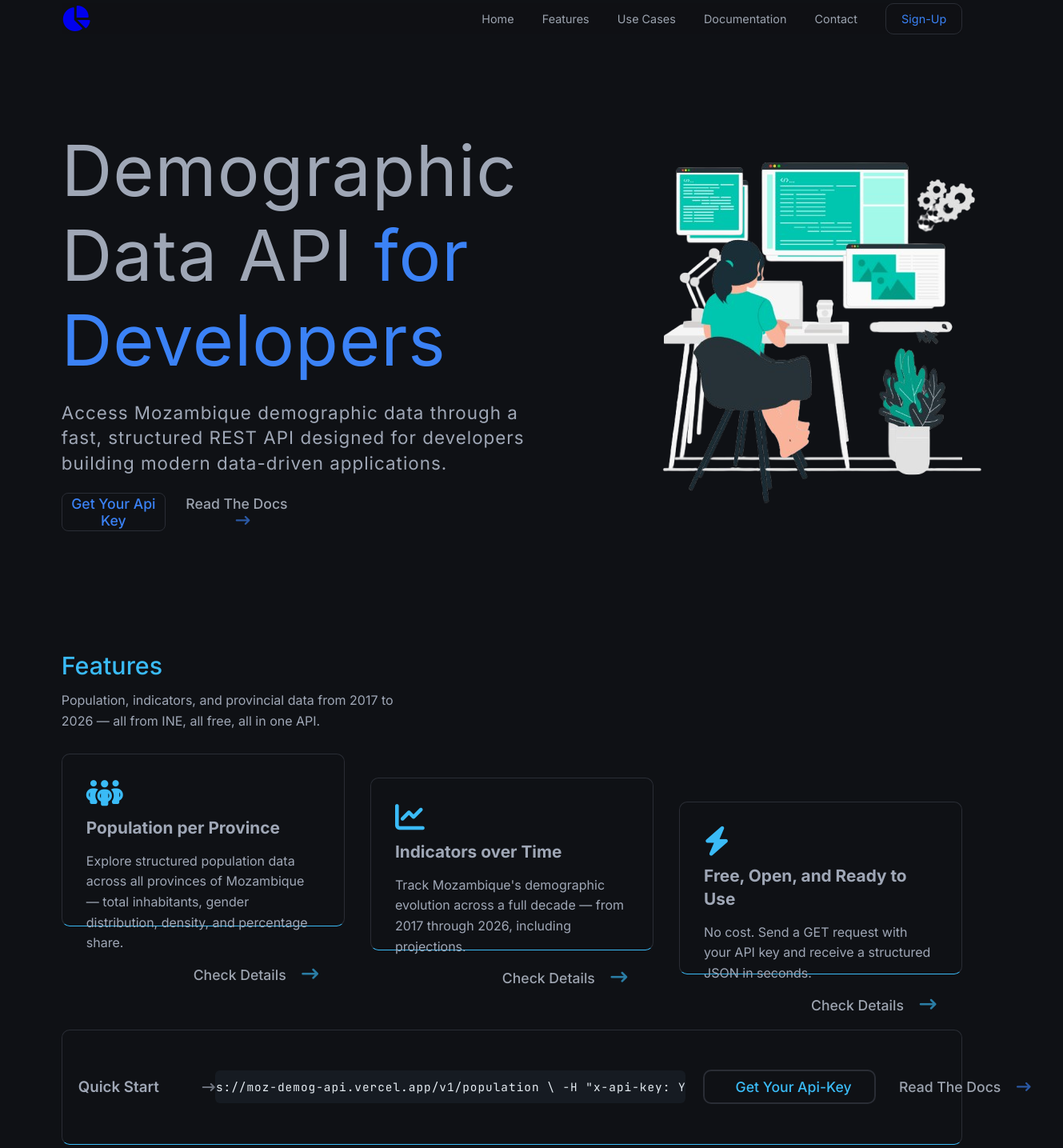
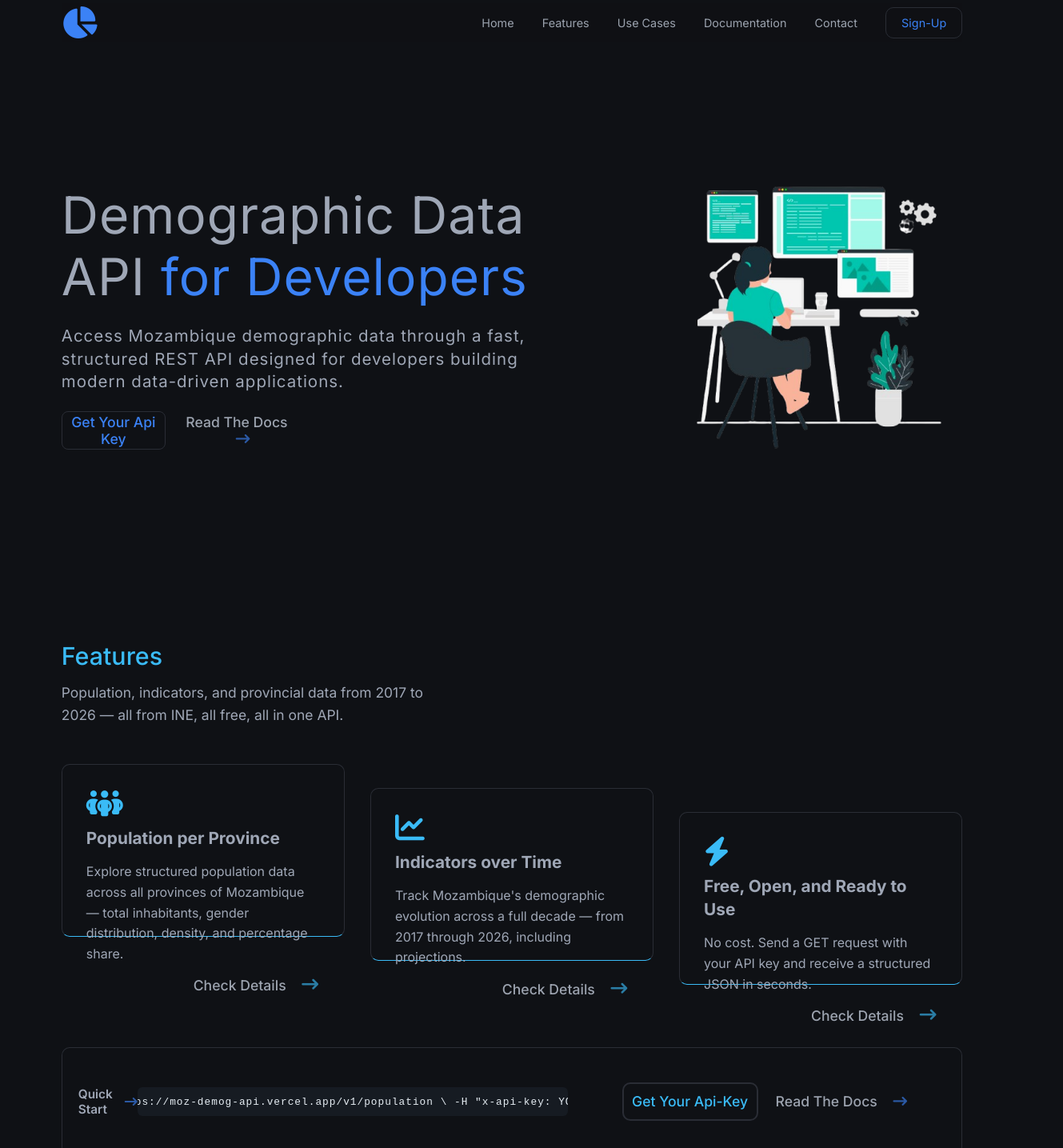
Before and after one commit to itsgaspr/api-landingpage, a React (Vite) app: page / in a window 1280 px wide. Shown: the part 20-1455 px from the top of the page at 80% size, 1329 px wide, since content can reach past the window. Built offline with nearby package versions, Linux system fonts and the light colour scheme.

Commit message:
fix: adjust responsiveness

```diff
--- a/src/index.css
+++ b/src/index.css
@@ -29,8 +29,8 @@ header {
   font-size: .9rem;
 }
 
-header>.logo {
-  font-size: 2rem;
+header .logo a {
+  font-size: 2.5rem;
   color: #3B82F6;
   cursor: pointer;
 }
@@ -73,19 +73,16 @@ header>nav ul .sign-up:hover {
 
 .hero {
   height: fit-content;
-  position: relative;
-  top: 18vh;
-  margin-left: 6%;
-  margin-right: 6%;
+  margin: 22vh 6% 0;
 }
 
 .hero>.hero-conteiner {
   display: flex;
   justify-content: space-between;
   align-items: center;
-  height: 60vh;
-  position: relative;
-  top: 6vh;
+  flex-wrap: wrap;
+  min-height: 60vh;
+  margin-top: 6vh;
 
 }
 
@@ -106,7 +103,7 @@ header>nav ul .sign-up:hover {
 }
 
 .hero>.hero-conteiner>.intro h1 {
-  font-size: 5.5rem;
+  font-size: clamp(2.4rem, 5vw, 5.5rem);
   line-height: normal;
   font-weight: 400;
 }
@@ -116,7 +113,7 @@ header>nav ul .sign-up:hover {
 }
 
 .hero>.hero-conteiner>.intro p {
-  font-size: 1.4rem;
+  font-size: clamp(1rem, 1.6vw, 1.4rem);
   line-height: 1.4;
 }
 
@@ -170,13 +167,14 @@ header>nav ul .sign-up:hover {
 .hero-conteiner .image {
   height: 100%;
   width: 30dvw;
-  display: flex;
-  justify-content: center;
-  align-items: center;
-  background: url('./assets/dev.png');
-  background-position: center;
-  background-size: 120%;
-  background-repeat: repeat;
+  min-width: 220px;
+  /* background-color: red; */
+}
+
+.hero-conteiner .image img {
+  height: 100%;
+  width: 100%;
+  object-fit: cover;
 }
 
 /* -------- Features section -------*/
@@ -185,23 +183,15 @@ header>nav ul .sign-up:hover {
   display: flex;
   flex-direction: column;
   align-items: center;
-  position: relative;
-  top: 40vh;
-  margin-left: 6%;
-  margin-right: 6%;
   box-sizing: border-box;
-  height: 86vh;
-  /* border: 2px solid white; */
-
+  gap: 30px;
+  margin: 18vh 6% 10vh;
+  height: auto
 }
 
 #features .intro-header {
   width: 100%;
-}
-
-#features>.intro-header {
-  position: relative;
-  top: 4%;
+  margin-top: 1rem;
 }
 
 #features h2 {
@@ -212,9 +202,11 @@ header>nav ul .sign-up:hover {
 }
 
 #features .intro-header p {
-  width: 40%;
+  width: 100%;
+  max-width: 480px;
   line-height: 1.6;
   margin-top: 7px;
+  font-size: 1.09rem;
 }
 
 #features .intro-header h2 {
@@ -228,8 +220,7 @@ header>nav ul .sign-up:hover {
   flex-wrap: wrap;
   gap: 2rem;
   width: 100%;
-  position: relative;
-  top: 8%;
+  margin-top: 18px;
 }
 
 #card {
@@ -287,10 +278,9 @@ header>nav ul .sign-up:hover {
 
 #features>.bottom-card {
   width: 100%;
-  height: 18vh;
+  height: 8.4rem;
   /* border: 2px solid green; */
-  position: relative;
-  top: 18%;
+  margin-top: 3rem;
   display: flex;
   justify-content: space-between;
   align-items: center;
@@ -303,39 +293,40 @@ header>nav ul .sign-up:hover {
 }
 
 #features>.bottom-card>.q-start {
-  height: 100%;
-  min-width: 70%;
+  min-width: min(70%, 320px);
+  width: 70%;
   /* border-right: 1px solid green; */
   display: flex;
-  justify-content: center;
+  justify-content: space-between;
   align-items: center;
+  /* background-color: red; */
 }
 
 .q-start h3 {
-  width: 200px;
+  width: auto;
+  max-width: 220px;
   text-transform: capitalize;
   font-weight: 600;
+  font-size: clamp(0.95rem, 1.2vw, 1.1rem);
+
 }
 
-.q-start h3>i {
-  margin-left: 20px;
+.q-start i {
   color: #3B82F6;
 }
 
 #features>.bottom-card>.cta-btns {
-  height: 100%;
-  min-width: 450px;
+  min-width: min(450px, 100%);
+  flex: 1 1 280px;
   display: flex;
+  flex-wrap: wrap;
   gap: 1.2rem;
   justify-content: center;
   align-items: center;
 }
 
 #features>.bottom-card>.cta-btns>* {
-  width: 52%;
-  text-align: left;
-  padding-left: 10px;
-  height: 42%;
+  min-width: min(170px, 100%);
 }
 
 #features>.bottom-card>.cta-btns>.api-key-cta {
@@ -353,22 +344,22 @@ header>nav ul .sign-up:hover {
 
 #features>.bottom-card>.q-start .q-code {
   background: #161b22;
-  /* border: 1px solid #2A2D35; */
   border-radius: 6px;
   color: #e6edf3;
   overflow-x: auto;
   margin: 0;
-  width: 100%;
+  width: fit-content;
   height: 40%;
   overflow: hidden;
   display: flex;
   justify-content: center;
   align-items: center;
+  padding: 10px;
 }
 
 #features>.bottom-card>.q-start .q-code code {
-  font-family: 'JetBrains Mono', monospace;
-  font-size: .9rem;
+  font-family: monospace;
+  font-size: .8rem;
   letter-spacing: 1px;
 }
 
```
